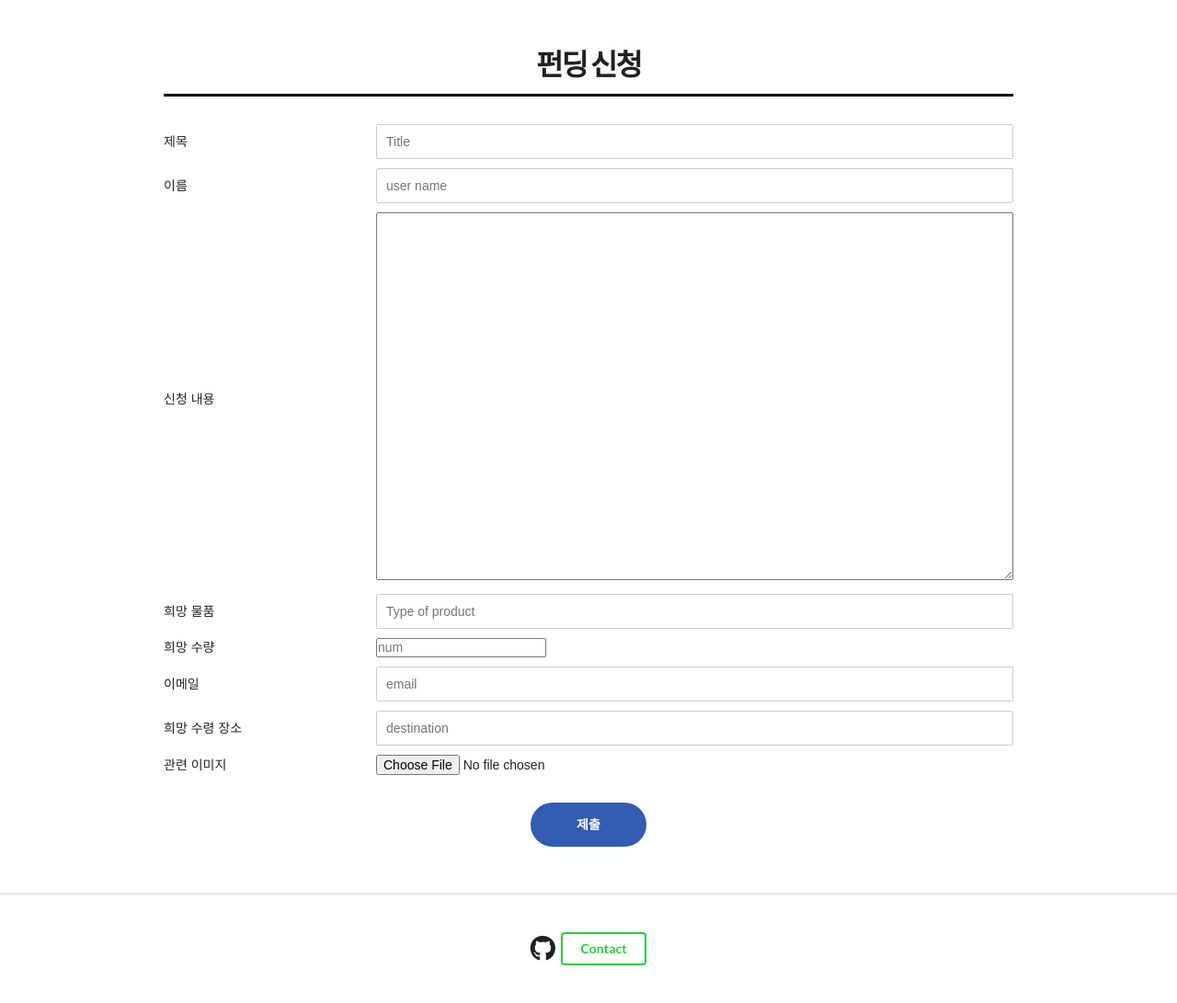
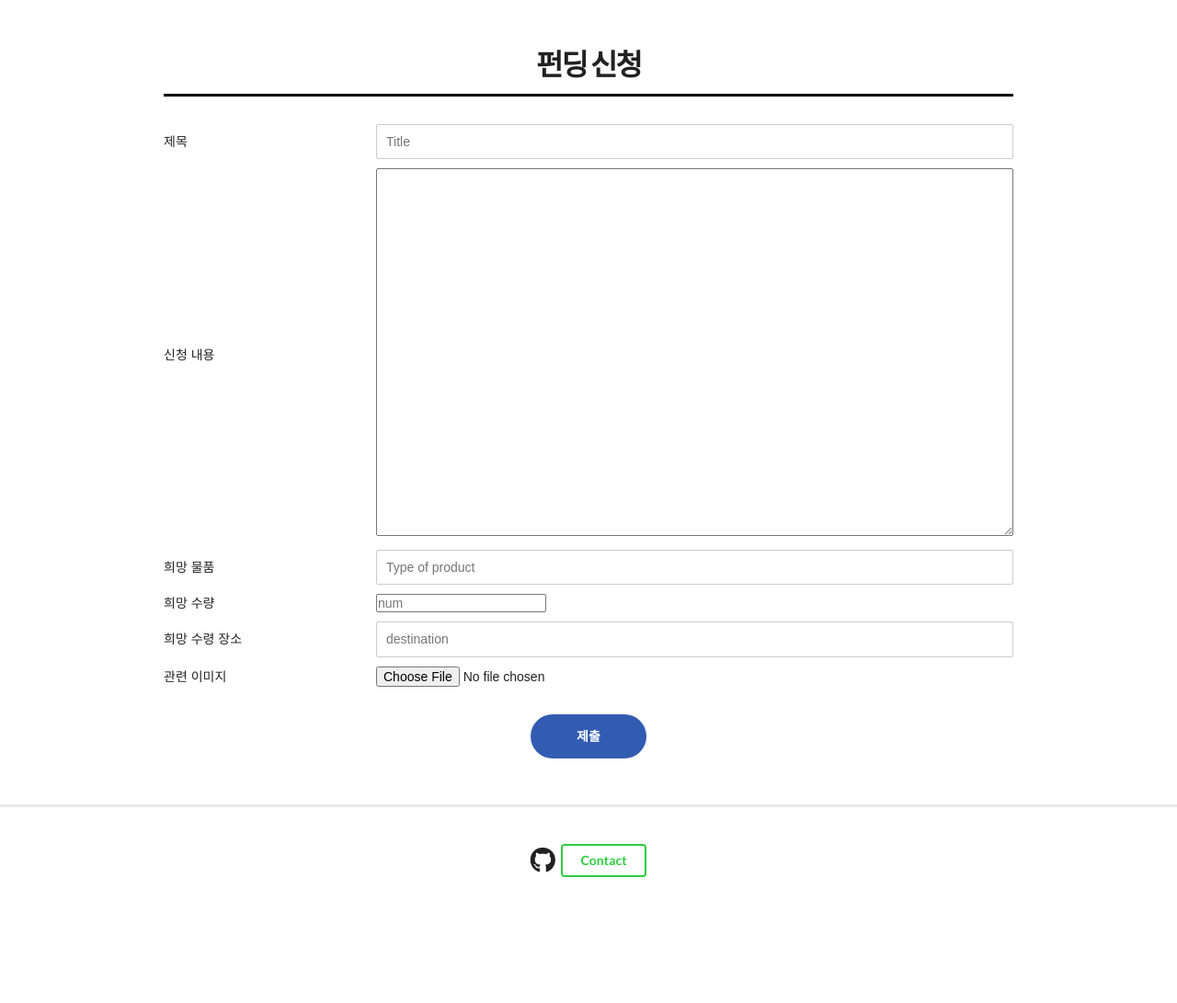
Before and after one commit to Yoon6/Giveu, a Django app: page /discover/create/ in a window 1280 px wide. Shown: the part 377-1468 px from the top of the page at 92% size. After the commit the page ends 1331 px from the top, so only its background shows below. Run offline with Django 3.2, Linux system fonts and the light colour scheme; the visitor is signed in with stand-in values (Sample User, id 1); parts of the project's set-up code (start-up, migrations or seed data) failed here and were passed over; some libraries are stand-ins or nearby versions; some web fonts are replaced.

Commit message:
[ningpop] : add author of post, funding

```diff
--- a/funding/templates/funding_create.html
+++ b/funding/templates/funding_create.html
@@ -14,10 +14,10 @@
                 <dt>제목</dt>
                 <dd>{{post.title}}</dd>
             </dl>
-            <dl>
+            <!-- <dl>
                 <dt>이름</dt>
                 <dd>{{post.name}}</dd>
-            </dl>
+            </dl> -->
             <dl>
                 <dt>신청 내용</dt>
                 <dd>{{post.bodyText}}</dd>
--- a/funding/views.py
+++ b/funding/views.py
@@ -40,7 +40,8 @@ def funding_create(request, post_id):
     if request.method == 'POST':
         funding = Funding()
 
-        funding.name = post.name
+        # funding.name = post.name
+        funding.name = request.user
         funding.title = post.title
         funding.bodyText = post.bodyText
         funding.product_type = post.productType
--- a/write/forms.py
+++ b/write/forms.py
@@ -4,25 +4,26 @@ from .models import Post
 class PostForm(forms.ModelForm):
     class Meta:
         model = Post
-        fields = ['title', 'name', 'bodyText', 'productType', 'productNum', 'email', 'address', 'picture']
+        # fields = ['title', 'name', 'bodyText', 'productType', 'productNum', 'email', 'address', 'picture']
+        fields = ['title', 'bodyText', 'productType', 'productNum', 'address', 'picture']
 
         widgets = {
             'title': forms.TextInput(attrs={'class':'input-box', 'name':'title', 'placeholder':'Title'}),
-            'name': forms.TextInput(attrs={'class':'input-box', 'name':'name', 'placeholder':'user name'}),
+            # 'name': forms.TextInput(attrs={'class':'input-box', 'name':'name', 'placeholder':'user name'}),
             'bodyText': forms.Textarea(attrs={'class':'desc', 'name':'bodyText'}),
             'productType': forms.TextInput(attrs={'class':'input-box', 'name':'productType', 'placeholder':'Type of product'}),
             'productNum': forms.NumberInput(attrs={'class':'input-box', 'name':'productNum', 'placeholder':'num'}),
-            'email': forms.TextInput(attrs={'class':'input-box', 'name':'email', 'placeholder':'email'}),
+            # 'email': forms.TextInput(attrs={'class':'input-box', 'name':'email', 'placeholder':'email'}),
             'address': forms.TextInput(attrs={'class':'input-box', 'name':'address', 'placeholder':'destination'}),
             'picture': forms.FileInput(attrs={'class':'input-img', 'name':'picture'}),
         }
         labels = {
             'title': '제목',
-            'name': '이름',
+            # 'name': '이름',
             'bodyText': '신청 내용',
             'productType': '희망 물품',
             'productNum': '희망 수량',
-            'email': '이메일',
+            # 'email': '이메일',
             'address': '희망 수령 장소',
             'picture': '관련 이미지',
         }
--- a/write/models.py
+++ b/write/models.py
@@ -1,13 +1,15 @@
 from django.db import models
+
+from user.models import User
 
 # Create your models here.
 class Post(models.Model):
-    name = models.CharField(max_length=200)
+    # name = models.CharField(max_length=200)
     title = models.CharField(max_length=200)
     bodyText = models.TextField()
     productType = models.CharField(max_length=200)
     productNum = models.IntegerField()
-    email = models.CharField(max_length=200)
+    email = models.ForeignKey(User, on_delete=models.CASCADE) # 올린 유저 이름
     address = models.CharField(max_length=200)
     picture = models.ImageField(upload_to='images/write/')
 
--- a/write/templates/create.html
+++ b/write/templates/create.html
@@ -16,10 +16,10 @@
                 <dd>{{form.title}}</dd>
             </dl>
 
-            <dl>
+            <!-- <dl>
                 <dt>{{form.name.label_tag}}</dt>
                 <dd>{{form.name}}</dd>
-            </dl>
+            </dl> -->
 
             <dl>
                 <dt>{{form.bodyText.label_tag}}</dt>
@@ -36,10 +36,10 @@
                 <dd>{{form.productNum}}</dd>
             </dl>
 
-            <dl>
+            <!-- <dl>
                 <dt>{{form.email.label_tag}}</dt>
                 <dd>{{form.email}}</dd>
-            </dl>
+            </dl> -->
 
             <dl>
                 <dt>{{form.address.label_tag}}</dt>
--- a/write/templates/detail.html
+++ b/write/templates/detail.html
@@ -23,11 +23,10 @@
             <thead>
               </thead>
             <tbody>
-              <tr>
+              <!-- <tr>
                 <td>이름</td>
                 <td>{{post.name}}</td>
-
-              </tr>
+              </tr> -->
               <tr>
                 <td>Email</td>
                 <td>{{post.email}}</td>
--- a/write/views.py
+++ b/write/views.py
@@ -17,7 +17,9 @@ def create(request):
     if request.method == "POST":
         form = PostForm(request.POST, request.FILES)
         if form.is_valid():
-            instance = form.save()
+            instance = form.save(commit=False)
+            instance.email = request.user
+            instance.save()
             return redirect('detail', post_id = instance.pk)
     else:
         form = PostForm()
```
Also changed, not shown: funding/models.py (+6 -1 lines), funding/migrations/0001_initial.py (deleted), funding/migrations/__init__.py (deleted), user/migrations/0001_initial.py (deleted), user/migrations/0002_user_is_organization.py (deleted), user/migrations/__init__.py (deleted), write/migrations/0001_initial.py (deleted), write/migrations/__init__.py (deleted).
